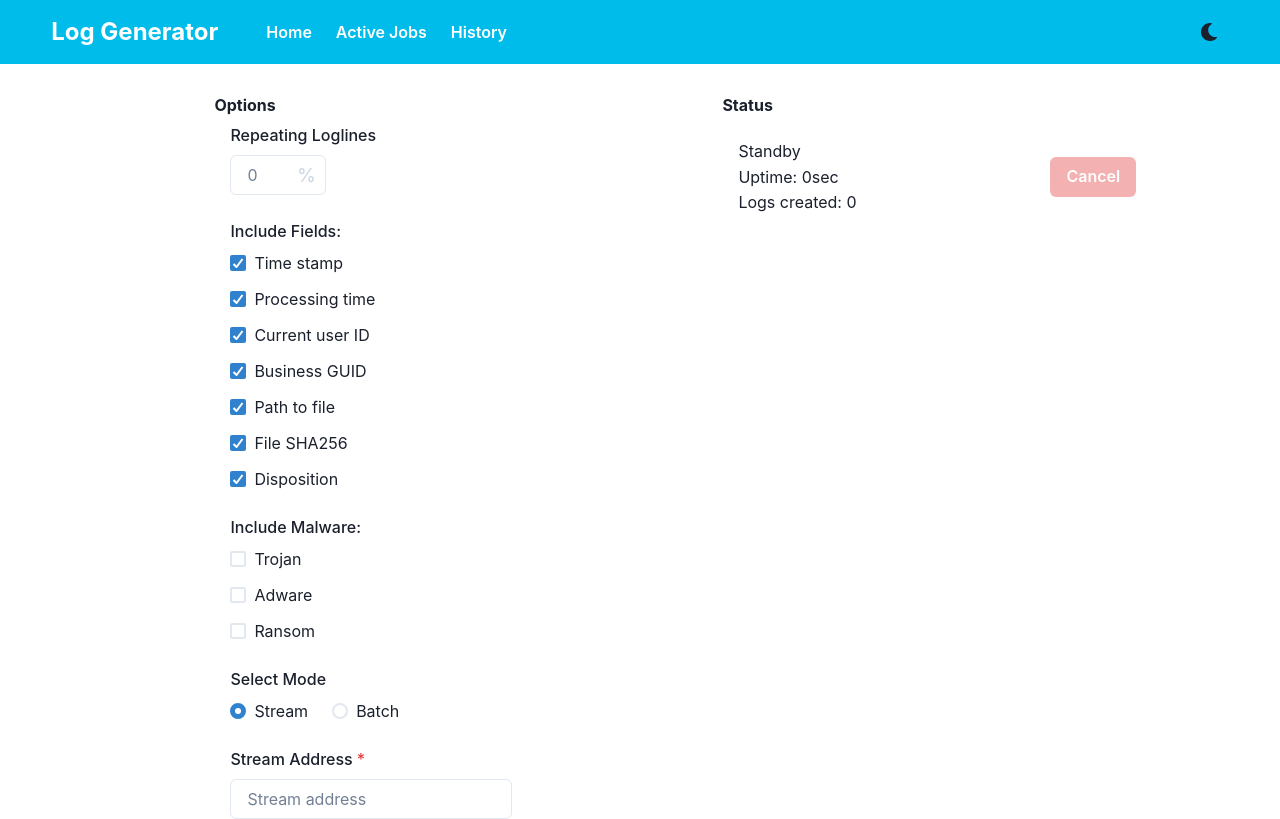
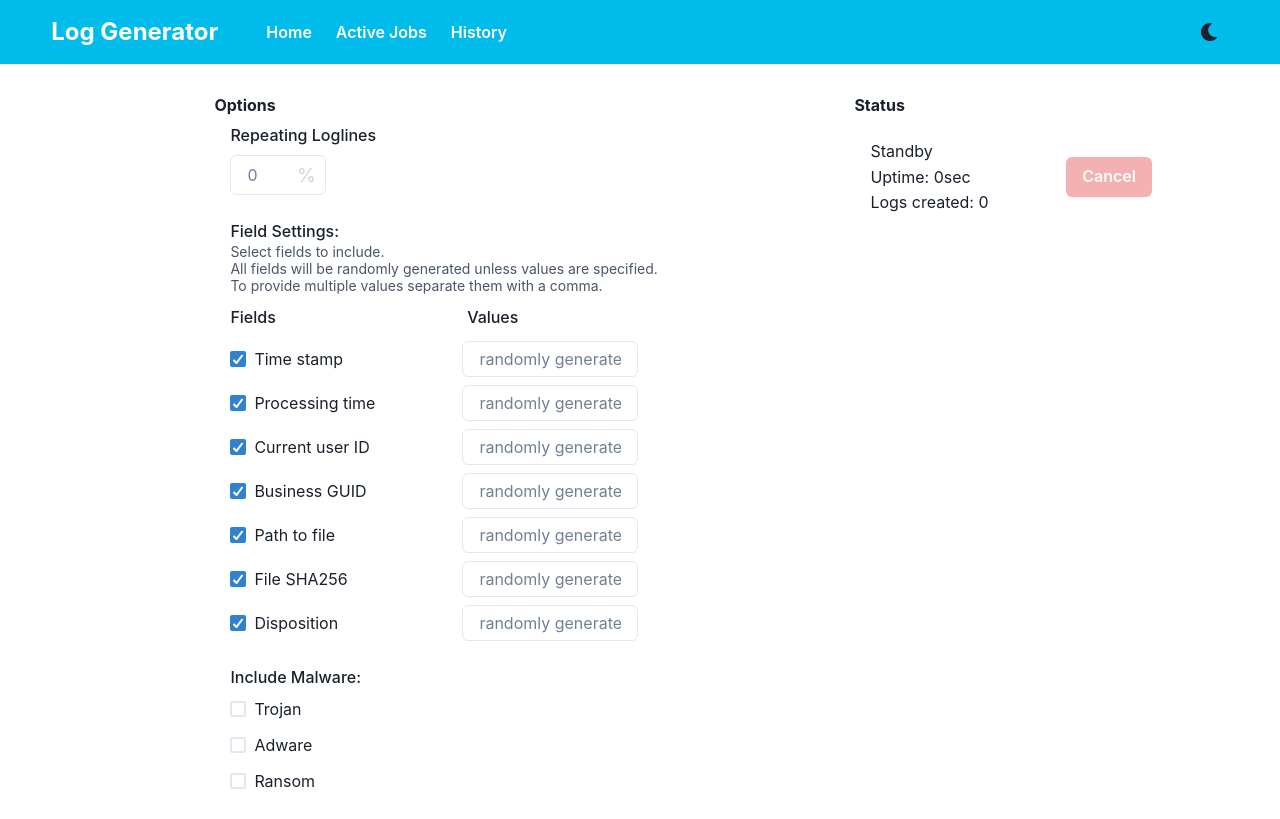
Before and after one commit to bacheflorian/log-generator, a React (Create React App) app in the folder frontend/: page / in a window 1280 px wide. Shown: the top 819 px of the page. Built offline with nearby package versions, Linux system fonts and the light colour scheme.

Commit message:
Added fieldValues settings

```diff
--- a/frontend/src/components/Settings.js
+++ b/frontend/src/components/Settings.js
@@ -1,8 +1,10 @@
 import {
+  Box,
   Button,
   Checkbox,
   FormControl,
   FormErrorMessage,
+  FormHelperText,
   FormLabel,
   HStack,
   Input,
@@ -12,6 +14,7 @@ import {
   NumberInputField,
   Radio,
   RadioGroup,
+  Text,
   VStack,
 } from '@chakra-ui/react';
 import { Field, Form, Formik } from 'formik';
@@ -57,6 +60,32 @@ function Settings({ jobID, setJobID, setBatchMode, setBatchSize }) {
 
     return errors;
   };
+  const FieldSetting = ({ name, fieldName }) => {
+    return (
+      <HStack justifyContent="space-between" w="85%">
+        <Field
+          as={Checkbox}
+          name={'fieldSettings.include' + fieldName}
+          defaultChecked
+        >
+          {name}
+        </Field>
+        <Box w="11em">
+          <Field
+            name={
+              'fieldSettings.fieldValues.' +
+              fieldName.charAt(0).toLowerCase() +
+              fieldName.slice(1)
+            }
+          >
+            {({ field, meta }) => (
+              <Input {...field} placeholder="randomly generated" h="2.25em" />
+            )}
+          </Field>
+        </Box>
+      </HStack>
+    );
+  };
 
   return (
     <Formik
@@ -70,6 +99,15 @@ function Settings({ jobID, setJobID, setBatchMode, setBatchSize }) {
           includePathToFile: true,
           includeFileSHA256: true,
           includeDisposition: true,
+          fieldValues: {
+            timeStamp: '',
+            processingTime: '',
+            currentUserID: '',
+            businessGUID: '',
+            pathToFile: '',
+            fileSHA256: '',
+            disposition: '',
+          },
         },
         malwareSettings: {
           includeTrojan: false,
@@ -92,6 +130,29 @@ function Settings({ jobID, setJobID, setBatchMode, setBatchSize }) {
           values.batchSettings.numberOfLogs
         );
 
+        // Create a copy of values
+        const body = JSON.parse(JSON.stringify(values));
+
+        // split fieldValues
+        Object.keys(body.fieldSettings.fieldValues).forEach(function (key) {
+          const val = body.fieldSettings.fieldValues[key];
+
+          if (val === '') {
+            // if no value is entered, send empty array
+            body.fieldSettings.fieldValues[key] = [];
+          } else if (val === ',') {
+            // if only a comma entered, send array with a single empty string
+            body.fieldSettings.fieldValues[key] = [''];
+          } else {
+            // split string by comma
+            body.fieldSettings.fieldValues[key] = val.split(',');
+          }
+        });
+
+        // log body
+        console.log(JSON.stringify(body, null, 2));
+
+        // request address
         let address = process.env.REACT_APP_API_URL + 'generate/';
         if (values.mode === 'Batch') {
           address = address + 'batch';
@@ -99,14 +160,14 @@ function Settings({ jobID, setJobID, setBatchMode, setBatchSize }) {
           address = address + 'stream';
         }
 
-        //alert(JSON.stringify(values, null, 2));
-        console.log(JSON.stringify(values, null, 2));
+        // request options
         const requestOptions = {
           method: 'POST',
           headers: { 'Content-Type': 'application/json' },
           body: JSON.stringify(values),
         };
 
+        // send and handle request
         fetch(address, requestOptions)
           .then(async response => {
             if (response.ok) {
@@ -161,58 +222,33 @@ function Settings({ jobID, setJobID, setBatchMode, setBatchSize }) {
                 </FormControl>
               )}
             </Field>
-            <FormControl>
-              <FormLabel>Include Fields:</FormLabel>
-              <VStack spacing="0.75em" align="flex-start">
-                <Field
-                  as={Checkbox}
-                  name="fieldSettings.includeTimeStamp"
-                  defaultChecked
-                >
-                  Time stamp
-                </Field>
-                <Field
-                  as={Checkbox}
-                  name="fieldSettings.includeProcessingTime"
-                  defaultChecked
-                >
-                  Processing time
-                </Field>
-                <Field
-                  as={Checkbox}
-                  name="fieldSettings.includeCurrentUserID"
-                  defaultChecked
-                >
-                  Current user ID
-                </Field>
-                <Field
-                  as={Checkbox}
-                  name="fieldSettings.includeBusinessGUID"
-                  defaultChecked
-                >
-                  Business GUID
-                </Field>
-                <Field
-                  as={Checkbox}
-                  name="fieldSettings.includePathToFile"
-                  defaultChecked
-                >
-                  Path to file
-                </Field>
-                <Field
-                  as={Checkbox}
-                  name="fieldSettings.includeFileSHA256"
-                  defaultChecked
-                >
-                  File SHA256
-                </Field>
-                <Field
-                  as={Checkbox}
-                  name="fieldSettings.includeDisposition"
-                  defaultChecked
-                >
-                  Disposition
-                </Field>
+            <FormControl w="30em">
+              <FormLabel mb="0">Field Settings:</FormLabel>
+              <FormHelperText mt="0" pb="0.75em">
+                Select fields to include.
+                <br />
+                All fields will be randomly generated unless values are
+                specified. <br />
+                To provide multiple values separate them with a comma.
+              </FormHelperText>
+              <HStack w="60%" justify="space-between" pb="0.75em">
+                <Text fontWeight="500">Fields</Text>
+                <Text fontWeight="500">Values</Text>
+              </HStack>
+              <VStack spacing="0.5em" align="flex-start">
+                <FieldSetting name="Time stamp" fieldName="TimeStamp" />
+                <FieldSetting
+                  name="Processing time"
+                  fieldName="ProcessingTime"
+                />
+                <FieldSetting
+                  name="Current user ID"
+                  fieldName="CurrentUserID"
+                />
+                <FieldSetting name="Business GUID" fieldName="BusinessGUID" />
+                <FieldSetting name="Path to file" fieldName="PathToFile" />
+                <FieldSetting name="File SHA256" fieldName="FileSHA256" />
+                <FieldSetting name="Disposition" fieldName="Disposition" />
               </VStack>
             </FormControl>
             <FormControl>
@@ -270,7 +306,6 @@ function Settings({ jobID, setJobID, setBatchMode, setBatchSize }) {
               </VStack>
             )}
             {props.values.mode === 'Batch' && (
-              <div>
               <Field name="batchSettings.numberOfLogs">
                 {({ field, form, meta }) => (
                   <FormControl
@@ -292,7 +327,6 @@ function Settings({ jobID, setJobID, setBatchMode, setBatchSize }) {
                   </FormControl>
                 )}
               </Field>
-              </div>
             )}
             <Button
               mt={4}
```
Lines whose indentation alone changed are shown as unchanged.
